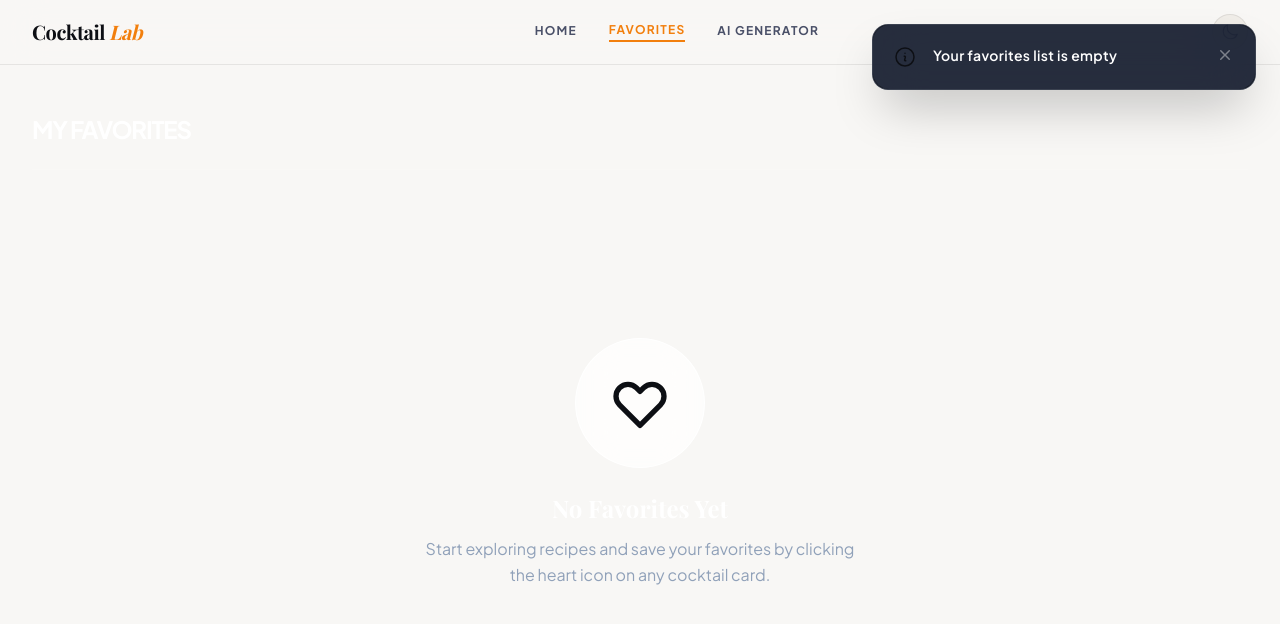
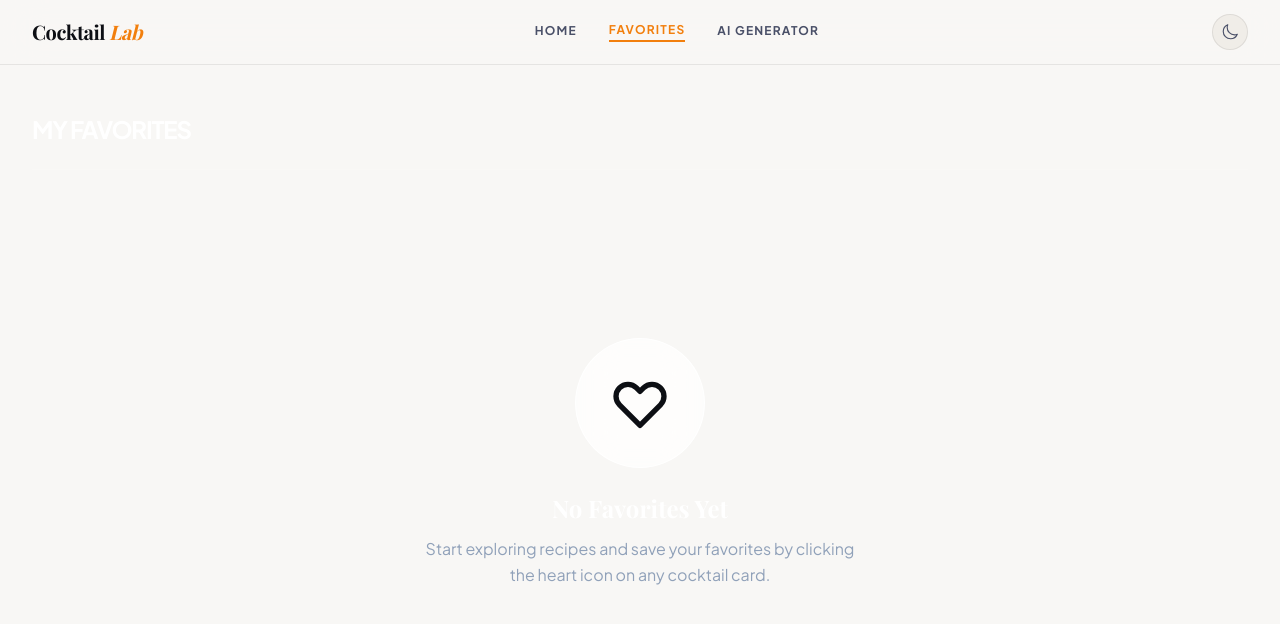
Before and after one commit to DAlejandroCl/Cocktail-Lab, a React (Vite) app: page /favorites in a window 1280 px wide. Shown: the top 624 px of the page. Built offline with nearby package versions, Linux system fonts and the light colour scheme; a web font is replaced by a local one.

Commit message:
refactor(notification): replace dark-only styles with semantic CSS vars, add brand accent bar

```diff
--- a/src/components/Notification.tsx
+++ b/src/components/Notification.tsx
@@ -12,12 +12,15 @@
   selectClearNotification,
 } from "../stores/selectors";
 
+/* ─────────────────────────────────────────────────────────────
+   NOTIFICATION TOAST COMPONENT
+───────────────────────────────────────────────────────────── */
+
 export default function Notification() {
   const notification = useAppStore(selectNotification);
   const clearNotification = useAppStore(selectClearNotification);
 
   const timerRef = useRef<ReturnType<typeof setTimeout> | null>(null);
-
   const isError = notification?.type === "error";
 
   const prefersReducedMotion =
@@ -31,37 +34,57 @@
     }
   };
 
-  const getDurationByType = (type?: string) => {
-    switch (type) {
-      case "success":
-        return 4000;
-      case "info":
-        return 6000;
-      default:
+  const getDuration = (type?: string): number | null => {
+    if (type === "success") return 4000;
+    if (type === "info") return 5000;
     return null;
-    }
   };
 
   useEffect(() => {
     if (!notification) return;
-
-    const duration = getDurationByType(notification.type);
-
+    const duration = getDuration(notification.type);
     if (!duration) return;
-
     stopTimer();
-
-    timerRef.current = setTimeout(() => {
-      clearNotification();
-    }, duration);
-
-    return () => stopTimer();
+    timerRef.current = setTimeout(clearNotification, duration);
+    return stopTimer;
   }, [notification, clearNotification]);
 
-  if (!notification || !notification.message) return null;
+  const restartTimer = () => {
+    if (!notification || isError) return;
+    const duration = getDuration(notification.type);
+    if (duration) {
+      timerRef.current = setTimeout(clearNotification, duration);
+    }
+  };
+
+  if (!notification?.message) return null;
+
+  const iconMap = {
+    success: (
+      <CheckCircleIcon
+        className="w-5 h-5"
+        style={{ color: "#4ade80" }}
+        aria-hidden="true"
+      />
+    ),
+    error: (
+      <XCircleIcon
+        className="w-5 h-5"
+        style={{ color: "#f87171" }}
+        aria-hidden="true"
+      />
+    ),
+    info: (
+      <InformationCircleIcon
+        className="w-5 h-5"
+        style={{ color: "var(--color-brand)" }}
+        aria-hidden="true"
+      />
+    ),
+  };
 
   return (
-    <div className="pointer-events-none fixed inset-0 z-9999 flex items-start justify-end p-6">
+    <div className="pointer-events-none fixed inset-0 z-9999 flex items-start justify-end p-4 sm:p-6">
       <Transition
         show={!!notification}
         as={Fragment}
@@ -71,90 +94,64 @@
             : "transform ease-out duration-300 transition"
         }
         enterFrom={
-          prefersReducedMotion
-            ? ""
-            : "translate-y-4 opacity-0 scale-95"
+          prefersReducedMotion ? "" : "translate-y-3 opacity-0 scale-95"
         }
-        enterTo={
-          prefersReducedMotion
-            ? ""
-            : "translate-y-0 opacity-100 scale-100"
-        }
-        leave={
-          prefersReducedMotion
-            ? ""
-            : "transition ease-in duration-200"
-        }
+        enterTo={prefersReducedMotion ? "" : "translate-y-0 opacity-100 scale-100"}
+        leave={prefersReducedMotion ? "" : "transition ease-in duration-200"}
         leaveFrom={prefersReducedMotion ? "" : "opacity-100 scale-100"}
-        leaveTo={prefersReducedMotion ? "" : "opacity-0 scale-95"}
+        leaveTo={prefersReducedMotion ? "" : "opacity-0 scale-90"}
       >
         <div
           role={isError ? "alert" : "status"}
           aria-live={isError ? "assertive" : "polite"}
           aria-atomic="true"
           onMouseEnter={stopTimer}
-          onMouseLeave={() => {
-            if (!isError) {
-              const duration = getDurationByType(notification.type);
-              if (duration) {
-                timerRef.current = setTimeout(() => {
-                  clearNotification();
-                }, duration);
-              }
-            }
-          }}
+          onMouseLeave={restartTimer}
           onFocus={stopTimer}
-          onBlur={() => {
-            if (!isError) {
-              const duration = getDurationByType(notification.type);
-              if (duration) {
-                timerRef.current = setTimeout(() => {
-                  clearNotification();
-                }, duration);
-              }
-            }
-          }}
-          className="pointer-events-auto w-full max-w-sm rounded-2xl shadow-2xl border border-white/10 backdrop-blur-xl relative overflow-hidden focus-within:ring-2 focus-within:ring-primary"
+          onBlur={restartTimer}
+          className="pointer-events-auto w-full max-w-sm rounded-2xl overflow-hidden"
           style={{
-            background: "rgba(15, 23, 42, 0.9)",
+            background: "var(--bg-card)",
+            border: "1px solid var(--border-subtle)",
+            boxShadow:
+              "0 8px 32px rgba(0,0,0,0.18), 0 0 0 1px rgba(242, 127, 13, 0.15)",
           }}
         >
-          <div className="absolute inset-0 rounded-2xl ring-1 ring-primary/30 shadow-lg shadow-primary/20 pointer-events-none" />
-
-          <div className="p-5 flex items-start gap-4 relative">
-            <div className="shrink-0" aria-hidden="true">
-              {notification.type === "success" && (
-                <CheckCircleIcon className="w-6 h-6 text-green-400" />
-              )}
-              {notification.type === "error" && (
-                <XCircleIcon className="w-6 h-6 text-red-400" />
-              )}
-              {notification.type === "info" && (
-                <InformationCircleIcon className="w-6 h-6 text-primary" />
-              )}
+          <div className="flex items-start gap-3 p-4">
+            <div className="shrink-0 mt-0.5">
+              {iconMap[notification.type as keyof typeof iconMap] ??
+                iconMap.info}
             </div>
 
-            <div className="flex-1">
             <p
               id="notification-message"
-                className="text-white text-sm font-semibold tracking-wide"
+              className="flex-1 text-sm font-semibold leading-relaxed"
+              style={{ color: "var(--text-primary)" }}
             >
               {notification.message}
             </p>
-            </div>
 
             <button
               onClick={() => {
                 stopTimer();
                 clearNotification();
               }}
-              aria-label="Close notification"
+              aria-label="Dismiss notification"
               aria-describedby="notification-message"
-              className="text-white/40 hover:text-white transition-colors focus-visible:outline-none focus-visible:ring-2 focus-visible:ring-primary rounded-md"
+              className="shrink-0 rounded-lg p-0.5 transition-colors duration-200"
+              style={{ color: "var(--text-muted)" }}
             >
-              <XMarkIcon className="w-5 h-5" aria-hidden="true" />
+              <XMarkIcon className="w-4 h-4" aria-hidden="true" />
             </button>
           </div>
+
+          <div
+            aria-hidden="true"
+            style={{
+              height: "2px",
+              background: `linear-gradient(to right, var(--color-brand), transparent)`,
+            }}
+          />
         </div>
       </Transition>
     </div>
```
Lines whose indentation alone changed are shown as unchanged.
